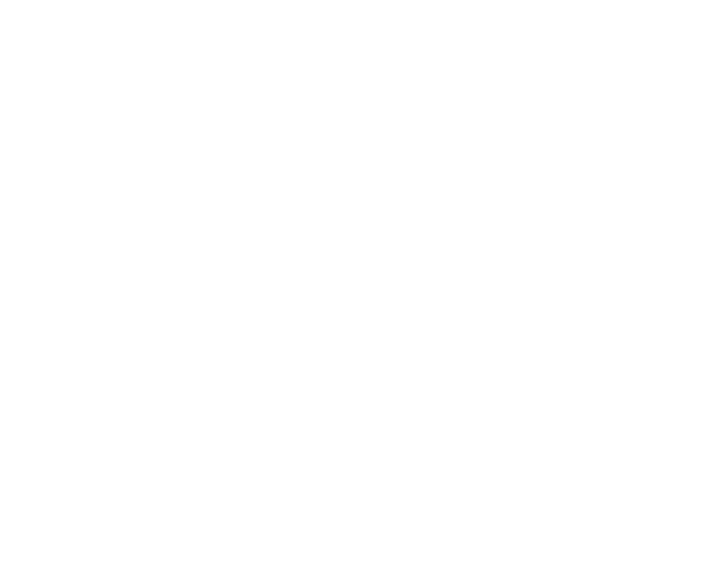
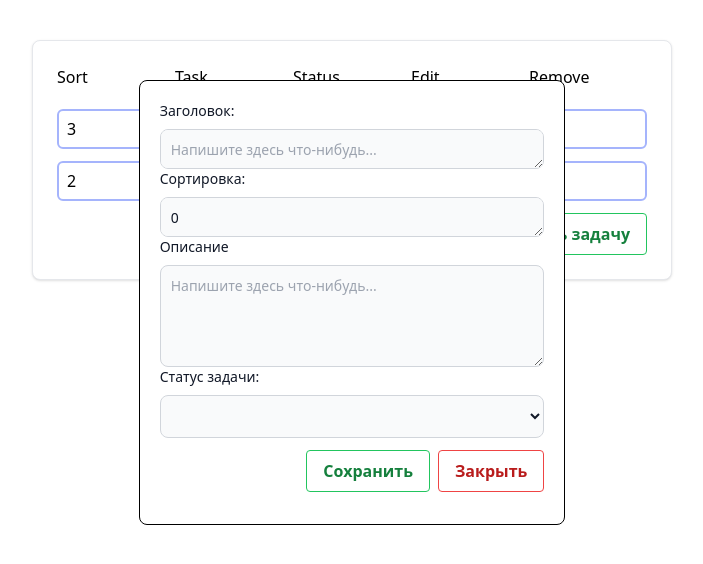
Before and after one commit to Badriev33/todo_vue_composition, a Vue app: page /list/add in a window 1280 px wide. Before the commit this address had no page. Shown: the top 564 px of the page, without its empty margins (288-991 px from the left). Built offline with nearby package versions, Linux system fonts and the light colour scheme.

Commit message:
Форма для создания задачи

```diff
--- a/package.json
+++ b/package.json
@@ -10,6 +10,7 @@
   "dependencies": {
     "autoprefixer": "^10",
     "core-js": "^3.8.3",
+    "lodash": "^4.17.21",
     "postcss": "^8",
     "tailwindcss": "^3",
     "vue": "^3.2.13",
--- a/router.js
+++ b/router.js
@@ -2,7 +2,7 @@
 import HomePage from './src/page/HomePage.vue'
 
 const toDoList = () => import('./src/page/toDoListapage')
-//const toDoFormComponent = () => import('./src/components/toDoFormComponent')
+const toDoForm = () => import('./src/components/toDoForm')
 
 
 const router = createRouter({
@@ -17,8 +17,15 @@
         {
             name: 'List',
             path: '/list',
-            component: toDoList
-        }
+            component: toDoList,
+            children: [
+                {
+                    path: 'add',
+                    name: 'Form',
+                    component: toDoForm
+                }
+            ]
+        },
         // {
         //     path:'/list',
         //     component: toDoList,
--- a/src/components/toDoComponent.vue
+++ b/src/components/toDoComponent.vue
@@ -1,21 +1,54 @@
 <script setup>
-//import { useRouter } from 'vue-router';
-import { computed } from 'vue'
-import { useStore } from 'vuex'
+import { useRouter } from 'vue-router';
+import { computed } from "vue";
+import { useStore } from "vuex";
 
-//const router = useRouter()
-const {getters} = useStore()
 
-const computedTascs = computed(() => {return getters.getTasks})
+// import uniqueId from 'lodash/uniqueId'
+const router = useRouter()
+
+const { getters } = useStore();
+
+const {commit} = useStore();
+
+
+const computedTascs = computed(() => {
+  return getters.getTasks;
+});
 
 const openModalTask = (id) => {
     console.log(id);
+};
+
+const createTask = () => {
+    //newTask.id = uniqueId()
+
+    // const newTask = {
+    //     id: uniqueId(),
+    //     sort: 0,
+    //     title: 'Новая задача',
+    //     status: 'Progress',
+    //     description: '...',
+    // }
+   // commit('newTask', newTask)
+    router.push({name: 'Form'})
+}
+
+const deleteTask = (id) => {
+
+     console.log('id',id);
+
+    // console.log(computedTascs.value.filter(v => (v.id != id)))
+     commit('deletTask', id)
+
 }
 </script>
 
 <template>
-    <div class="w-1/2 p-6 bg-white border border-gray-200 rounded-lg shadow dark:bg-gray-800 dark:border-gray-700">
-        <h1 class="flex justify-center">component</h1>
+  <div
+    class="w-1/2 p-6 bg-white border border-gray-200 rounded-lg shadow dark:bg-gray-800 dark:border-gray-700"
+  >
+    <!-- <h1 class="flex justify-center">component</h1> -->
     <div class="grid grid-cols-5 flex justify-center">
       <span>Sort</span>
       <span>Task</span>
@@ -24,26 +57,64 @@
       <span>Remove</span>
     </div>
     <div class="mt-5">
-        <div @click="openModalTask(task.id)" v-for="task of computedTascs" :key="task.id" class="items-center h-10 task my-3 grid grid-cols-5 flex justify-center rounded-md border-solid border-2 border-indigo-300">
-            <span class="pl-2">{{task.sort}}</span>
-            <span>{{task.title}}</span>
-            <span>{{task.status}}</span>
+      <div
+        v-for="task of computedTascs"
+        :key="task.id"
+        class="items-center h-10 task my-3 grid grid-cols-5 flex justify-center rounded-md border-solid border-2 border-indigo-300"
+      >
+
+        <span @click="openModalTask(task.id)" class="pl-2">{{ task.sort }}</span>
+        <span @click="openModalTask(task.id)">{{ task.title }}</span>
+        <span @click="openModalTask(task.id)">{{ task.status }}</span>
+
         <span>
-                <svg class="w-6 h-6 text-gray-800 dark:text-white" aria-hidden="true" xmlns="http://www.w3.org/2000/svg" fill="none" viewBox="0 0 20 20">
-                    <path stroke="currentColor" stroke-linecap="round" stroke-linejoin="round" stroke-width="2" d="M15 17v1a.97.97 0 0 1-.933 1H1.933A.97.97 0 0 1 1 18V5.828a2 2 0 0 1 .586-1.414l2.828-2.828A2 2 0 0 1 5.828 1h8.239A.97.97 0 0 1 15 2M6 1v4a1 1 0 0 1-1 1H1m13.14.772 2.745 2.746M18.1 5.612a2.086 2.086 0 0 1 0 2.953l-6.65 6.646-3.693.739.739-3.692 6.646-6.646a2.087 2.087 0 0 1 2.958 0Z"/>
+          <svg
+            class="w-6 h-6 text-gray-800 dark:text-white"
+            aria-hidden="true"
+            xmlns="http://www.w3.org/2000/svg"
+            fill="none"
+            viewBox="0 0 20 20"
+          >
+            <path
+              stroke="currentColor"
+              stroke-linecap="round"
+              stroke-linejoin="round"
+              stroke-width="2"
+              d="M15 17v1a.97.97 0 0 1-.933 1H1.933A.97.97 0 0 1 1 18V5.828a2 2 0 0 1 .586-1.414l2.828-2.828A2 2 0 0 1 5.828 1h8.239A.97.97 0 0 1 15 2M6 1v4a1 1 0 0 1-1 1H1m13.14.772 2.745 2.746M18.1 5.612a2.086 2.086 0 0 1 0 2.953l-6.65 6.646-3.693.739.739-3.692 6.646-6.646a2.087 2.087 0 0 1 2.958 0Z"
+            />
           </svg>
         </span>
-            <span>
-               <svg class="w-6 h-6 text-gray-800 dark:text-white" aria-hidden="true" xmlns="http://www.w3.org/2000/svg" fill="none" viewBox="0 0 18 20">
-                 <path stroke="currentColor" stroke-linecap="round" stroke-linejoin="round" stroke-width="2" d="M1 5h16M7 8v8m4-8v8M7 1h4a1 1 0 0 1 1 1v3H6V2a1 1 0 0 1 1-1ZM3 5h12v13a1 1 0 0 1-1 1H4a1 1 0 0 1-1-1V5Z"/>
+        <span @click="deleteTask(task.id)">
+          <svg
+            class="w-6 h-6 text-gray-800 dark:text-white"
+            aria-hidden="true"
+            xmlns="http://www.w3.org/2000/svg"
+            fill="none"
+            viewBox="0 0 18 20"
+          >
+            <path
+              stroke="currentColor"
+              stroke-linecap="round"
+              stroke-linejoin="round"
+              stroke-width="2"
+              d="M1 5h16M7 8v8m4-8v8M7 1h4a1 1 0 0 1 1 1v3H6V2a1 1 0 0 1 1-1ZM3 5h12v13a1 1 0 0 1-1 1H4a1 1 0 0 1-1-1V5Z"
+            />
           </svg>
         </span>
       </div>
+    </div>
+    <div class="flex justify-end">
+      <button
+        @click="createTask"
+        class="bg-transparent hover:bg-green-500 text-green-700 font-semibold hover:text-white py-2 px-4 border border-green-500 hover:border-transparent rounded"
+      >
+        Создать задачу
+      </button>
     </div>
   </div>
 </template>
 <style>
 .task:hover {
-        border-color: #9B59B6;
+  border-color: #9b59b6;
 }
 </style>
--- a/src/components/toDoForm.vue
+++ b/src/components/toDoForm.vue
@@ -1,6 +1,114 @@
 <script setup>
+import {useRouter} from 'vue-router'
+import {useStore} from 'vuex'
+import { ref } from 'vue'
+import uniqueId from 'lodash/uniqueId'
+
+const router = useRouter()
+
+const {commit} = useStore()
+
+const closeModal = ()=> {
+    router.push({name: 'List'})
+}
+
+const title = ref('')
+const description = ref('')
+const sortTask = ref(0)
+const statusTask = ref('toDo')
+
+const saveTask = ()=> {
+
+    const newTask = {
+        id: uniqueId(),
+        sort: sortTask,
+        title: title,
+        status: statusTask,
+        description: description,
+    }
+
+    commit('newTask', newTask)
+    router.push({name: 'List'})
+}
+
+
 
 </script>
 <template>
-    <div>333</div>
+  <div
+    class="absolute top-20 left-1/3 right-1/3 z-50 w-1/3 bg-white border border-black rounded-lg"
+  >
+    <div class="p-5">
+      <label
+        for="message"
+        class="block mb-2 text-sm font-medium text-gray-900 dark:text-white"
+        >Заголовок:</label
+      >
+      <textarea
+      v-model="title"
+        id="message"
+        rows="4"
+        class="block h-10 p-2.5 w-full text-sm text-gray-900 bg-gray-50 rounded-lg border border-gray-300 focus:ring-blue-500 focus:border-blue-500 dark:bg-gray-700 dark:border-gray-600 dark:placeholder-gray-400 dark:text-white dark:focus:ring-blue-500 dark:focus:border-blue-500"
+        placeholder="Напишите здесь что-нибудь..."
+      ></textarea>
+      <label
+        for="message"
+        class="block mb-2 text-sm font-medium text-gray-900 dark:text-white"
+        >Сортировка:</label
+      >
+      <textarea
+        v-model="sortTask"
+        id="message"
+        rows="4"
+        class="block h-10 p-2.5 w-full text-sm text-gray-900 bg-gray-50 rounded-lg border border-gray-300 focus:ring-blue-500 focus:border-blue-500 dark:bg-gray-700 dark:border-gray-600 dark:placeholder-gray-400 dark:text-white dark:focus:ring-blue-500 dark:focus:border-blue-500"
+        placeholder="Напишите здесь что-нибудь..."
+      ></textarea>
+      <label
+        for="message"
+        class="block mb-2 text-sm font-medium text-gray-900 dark:text-white"
+        >Описание</label
+      >
+      <textarea
+        v-model="description"
+        id="message"
+        rows="4"
+        class="block p-2.5 w-full text-sm text-gray-900 bg-gray-50 rounded-lg border border-gray-300 focus:ring-blue-500 focus:border-blue-500 dark:bg-gray-700 dark:border-gray-600 dark:placeholder-gray-400 dark:text-white dark:focus:ring-blue-500 dark:focus:border-blue-500"
+        placeholder="Напишите здесь что-нибудь..."
+      ></textarea>
+      <label
+        for="countries"
+        class="block mb-2 text-sm font-medium text-gray-900 dark:text-white"
+        >Cтатус задачи:</label
+      >
+      <select
+        v-model="statusTask"
+        id="countries"
+        class="bg-gray-50 border border-gray-300 text-gray-900 text-sm rounded-lg focus:ring-blue-500 focus:border-blue-500 block w-full p-2.5 dark:bg-gray-700 dark:border-gray-600 dark:placeholder-gray-400 dark:text-white dark:focus:ring-blue-500 dark:focus:border-blue-500"
+      >
+        <option selected>Todo</option>
+        <option value="Work">Work</option>
+        <option value="Done">Done</option>
+        <option value="Deleted">Deleted</option>
+      </select>
+      <div class="flex justify-end py-3">
+         <button
+         @click="saveTask()"
+        class="mr-2 bg-transparent hover:bg-green-500 text-green-700 font-semibold hover:text-white py-2 px-4 border border-green-500 hover:border-transparent rounded"
+      >
+        Сохранить
+      </button>
+       <button
+       @click="closeModal()"
+        class="bg-transparent hover:bg-red-500 text-red-700 font-semibold hover:text-white py-2 px-4 border border-red-500 hover:border-transparent rounded"
+      >
+        Закрыть
+      </button>
+      </div>
+    </div>
+  </div>
 </template>
+<style>
+.modal {
+  transform: translate(-50%, -50%);
+}
+</style>
--- a/src/store.js
+++ b/src/store.js
@@ -1,18 +1,17 @@
 import { createStore } from "vuex";
-
 
     const state = {
             count: 3,
             tasks: [
                 {
-                    id: 1,
+                    id: 23,
                     sort: 3,
                     title: 'Заполни',
                     status: 'toDo',
                     description: 'Заполнять весь день ту-ду лист'
                 },
                 {
-                    id: 2,
+                    id: 55,
                     sort: 2,
                     title: 'Зарядка',
                     status: 'Progress',
@@ -26,7 +25,25 @@
         getTasks: ({tasks}) => {return tasks}
     }
 
+    const mutations = {
+        newTask({tasks}, todo) {
+          return tasks.push(todo)
+        },
+
+        deletTask({tasks}, id) {
+            tasks= tasks.filter((v) => {return v.id !== id})
+           //console.log(tasks);
+           //state.tasks
+           //return tasks
+           // tasks.pop()
+           return tasks
+        }
+    }
+
+
+
 export default createStore ({
     state,
-    getters
+    getters,
+    mutations
 })
```
Also changed, not shown: src/page/toDoListapage.vue (+2 -5 lines), 1 other file (tests, documents, lock files or other folders). Lines whose indentation alone changed are shown as unchanged.
